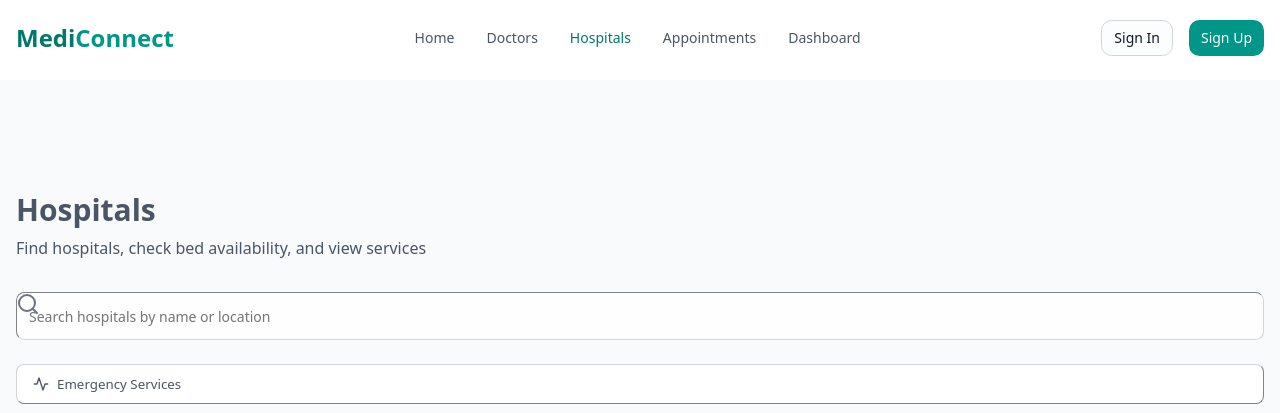
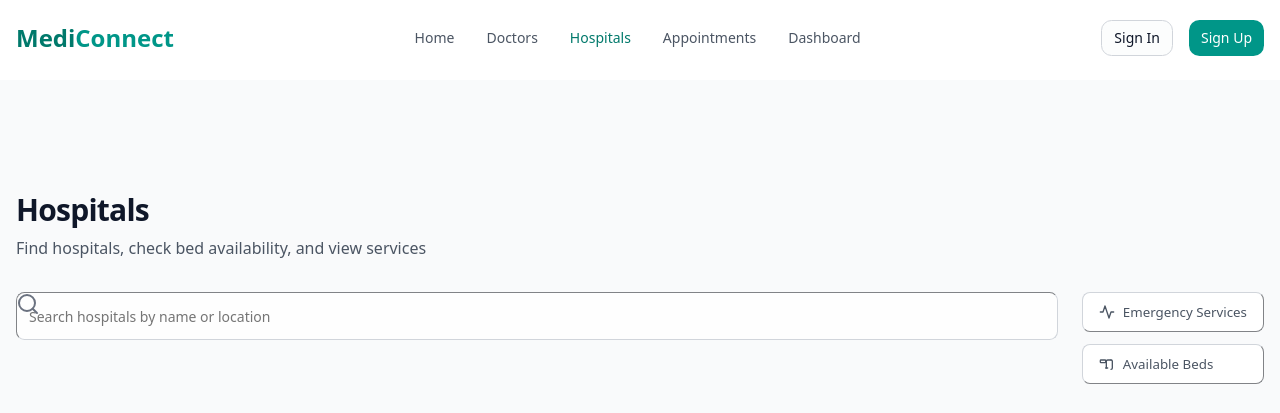
Before and after one commit to OmarNajjar-Dev/MediConnect, a PHP site: page / in a window 1280 px wide. Shown: the top 413 px of the page. Run offline with PHP 8.4, Linux system fonts and the light colour scheme.

Commit message:
switching

```diff
--- a/css/responsive.css
+++ b/css/responsive.css
@@ -76,6 +76,9 @@
     #rating-cards-container {
         grid-template-columns: repeat(2, minmax(0, 1fr));
     }
+    .input-container {
+        flex-direction: row;
+      }
 }
 
 /* Large Screen */
--- a/index.html
+++ b/index.html
@@ -101,11 +101,11 @@
   <main class="pt-20 pb-16 min-h-screen bg-gray-50">
     <div class="container mx-auto px-4">
       <div class="py-8">
-        <h1 class="text-3xl font-bold mb-2">Hospitals</h1>
+        <h1 class="text-3xl font-bold mb-2 tracking-tight text-heading">Hospitals</h1>
         <p class="text-gray-600">Find hospitals, check bed availability, and view services</p>
       </div>
 
-      <div class="flex flex-col lg:flex-row gap-6 mb-8">
+      <div class="input-container flex flex-col lg:flex-row gap-6 mb-8">
         <div class="flex-grow">
           <div class="relative">
             <svg class="absolute left-3 top-1/2 transform -translate-y-1/2 text-gray-500" xmlns="http://www.w3.org/2000/svg" width="24" height="24" viewBox="0 0 24 24" fill="none" stroke="currentColor" stroke-width="2" stroke-linecap="round" stroke-linejoin="round"><circle cx="11" cy="11" r="8"></circle><path d="m21 21-4.3-4.3"></path></svg>
```
